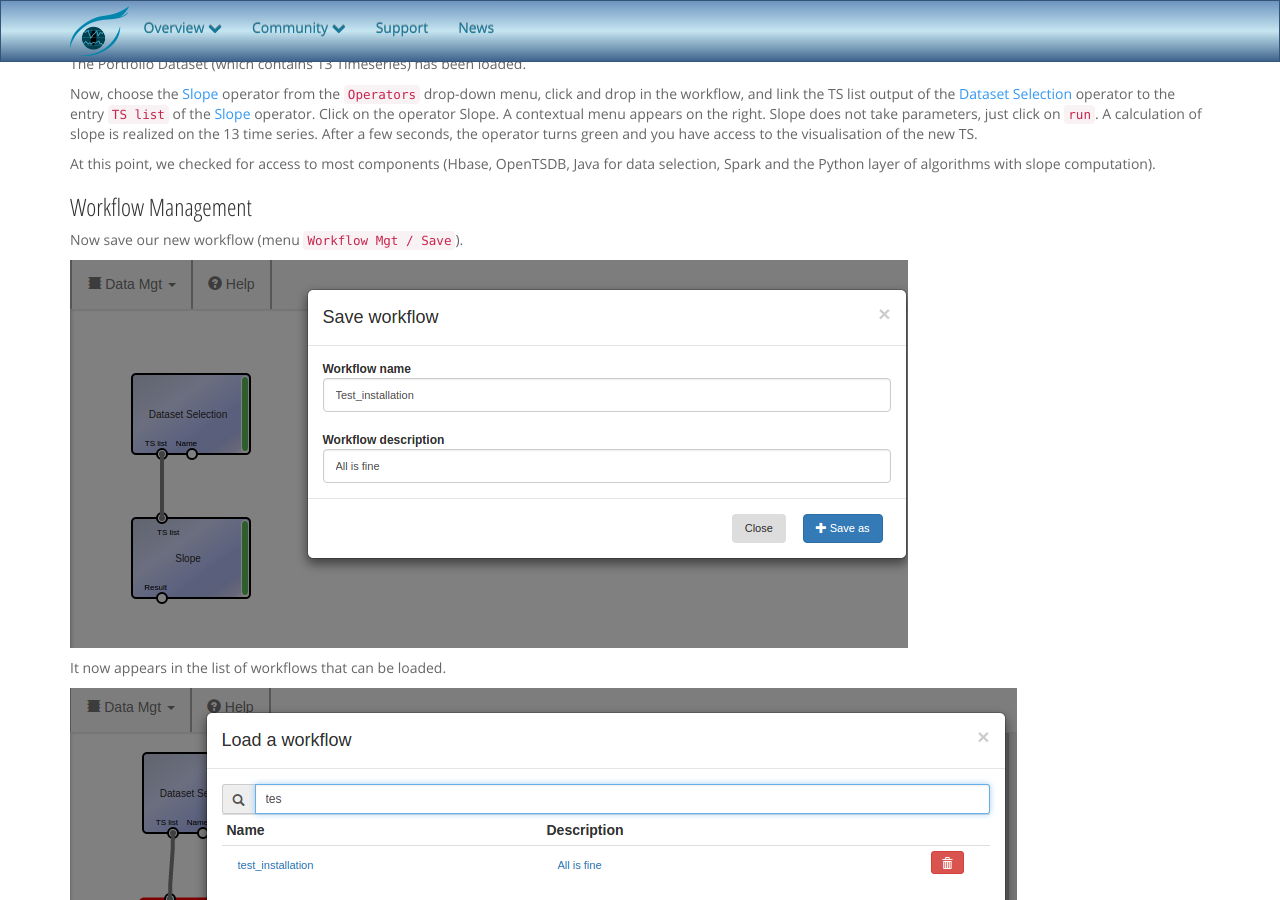
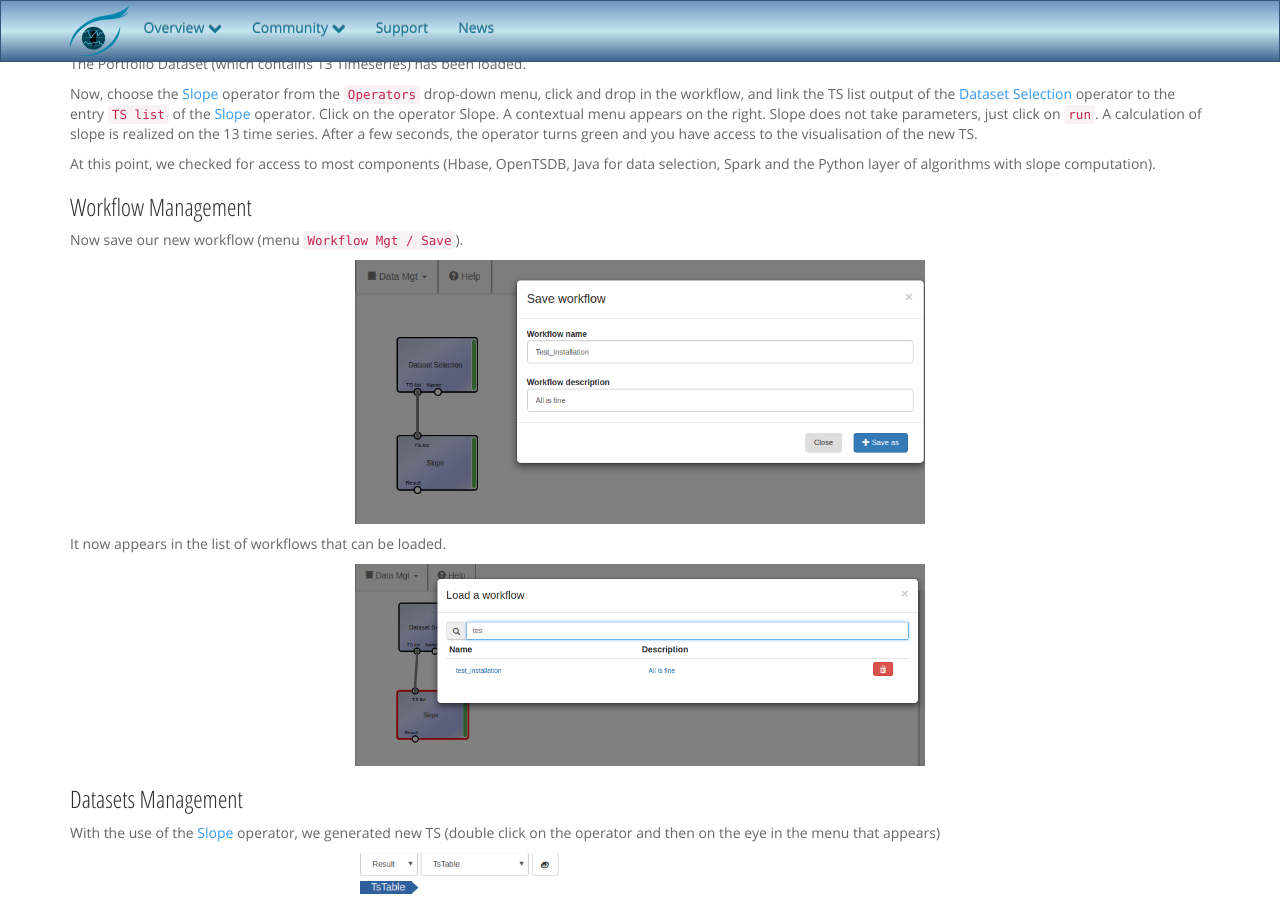
Before and after one commit to IKATS/ikats.github.io, a Jekyll site: the page built from doc/tutorials/tuto_workflow.md, in a window 1280 px wide and 900 px high, scrolled down 1366 px. Built offline with Jekyll 4.4.1, drawn with Linux system fonts in a browser that asks for light colours.

Commit message:
resize images

```diff
--- a/doc/tutorials/tuto_workflow.md
+++ b/doc/tutorials/tuto_workflow.md
@@ -50,22 +50,22 @@ At this point, we checked for access to most components (Hbase, OpenTSDB, Java f
 
 Now save our new workflow (menu `Workflow Mgt / Save`).
 
-![Texte alternatif](/img/tuto00/SaveWorkflow.png "Save Workflow")
+![Texte alternatif](/img/tuto00/SaveWorkflow.png "Save Workflow"){:  width="600px" class="center"}
 
 It now appears in the list of workflows that can be loaded.
 
-![Texte alternatif](/img/tuto00/loadWorkflow.png "Save Workflow")
+![Texte alternatif](/img/tuto00/loadWorkflow.png "Save Workflow"){:  width="600px" class="center"}
 
 ### Datasets Management
 
 With the use of the [Slope](/doc/operators/slope.html) operator, we generated new TS (double click on the operator and then on the eye in the menu that appears)
 
-![Texte alternatif](/img/tuto00/newTSSlope.png "TS created by slope")
+![Texte alternatif](/img/tuto00/newTSSlope.png "TS created by slope"){: class="center"}
 
 These TS are stored in database (we can apply the [TSFinder](/doc/operators/tsFinder.html) operator from any workflow of IKATS), referenced in the workflow (if you close and reopen the workflow **test_installation**, these TS are still available in the Slope operator's results), but not yet linked to a Dataset (which facilitates their grouped use). Let us use the [saveAsDataset](/doc/operators/saveAsDataset.html) operator on the Slope operator output and give the new Dataset the name *Portfolio_slope*.
 
 Now the Dataset appears in the Datasets list (`Data Mgt/Datasets` menu).
 
-![Texte alternatif](/img/tuto00/deleteDataset.png "Menu delete a dataset")
+![Texte alternatif](/img/tuto00/deleteDataset.png "Menu delete a dataset"){: class="center"}
 
 Two delete actions are available from this menu. The blue bin removes the link between the TS and the Dataset (*the container object*), the Dataset is deleted but not the associated TS. The red bin removes Dataset and TS, provided that TS are not still linked to another Dataset.
```
